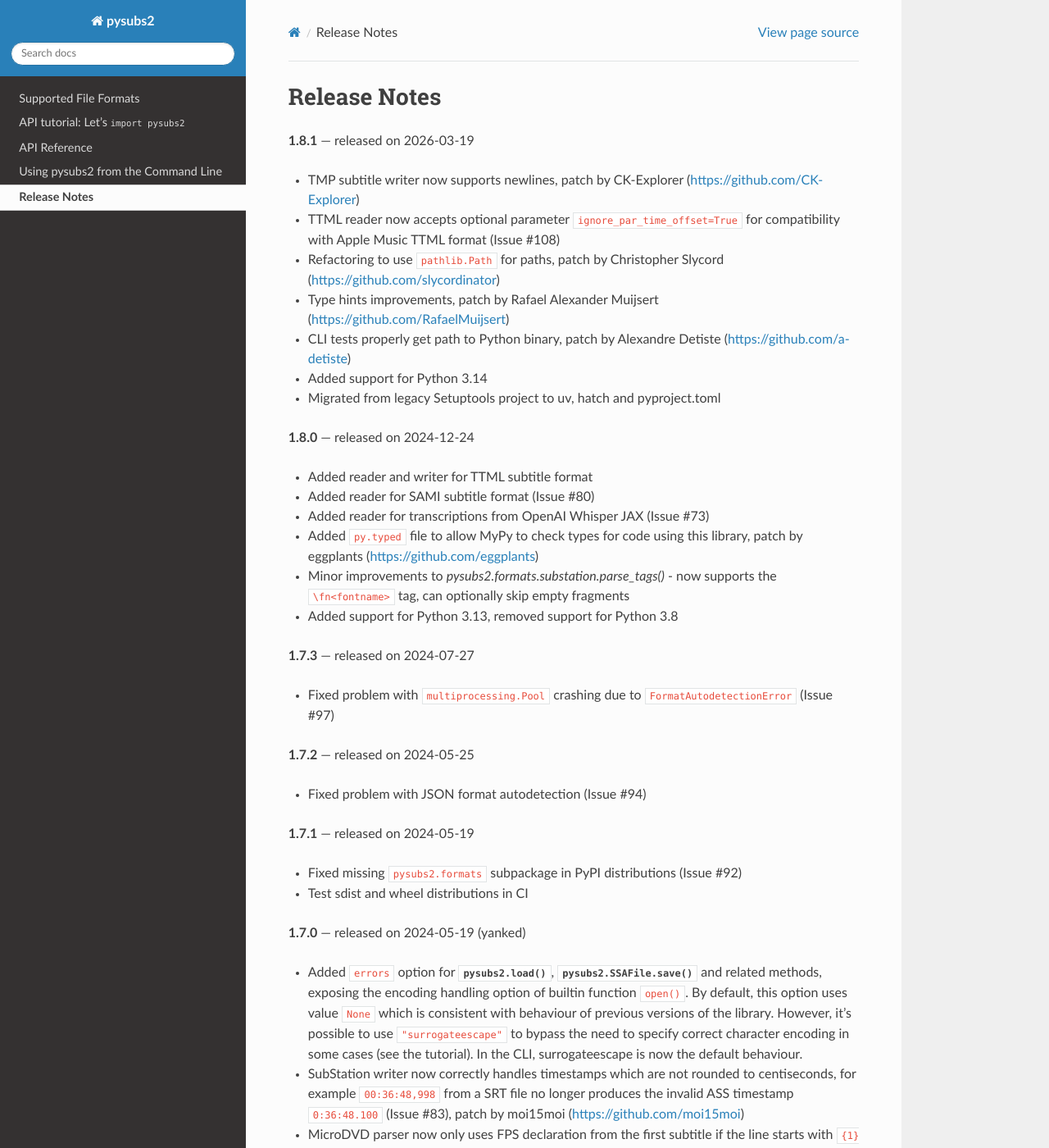
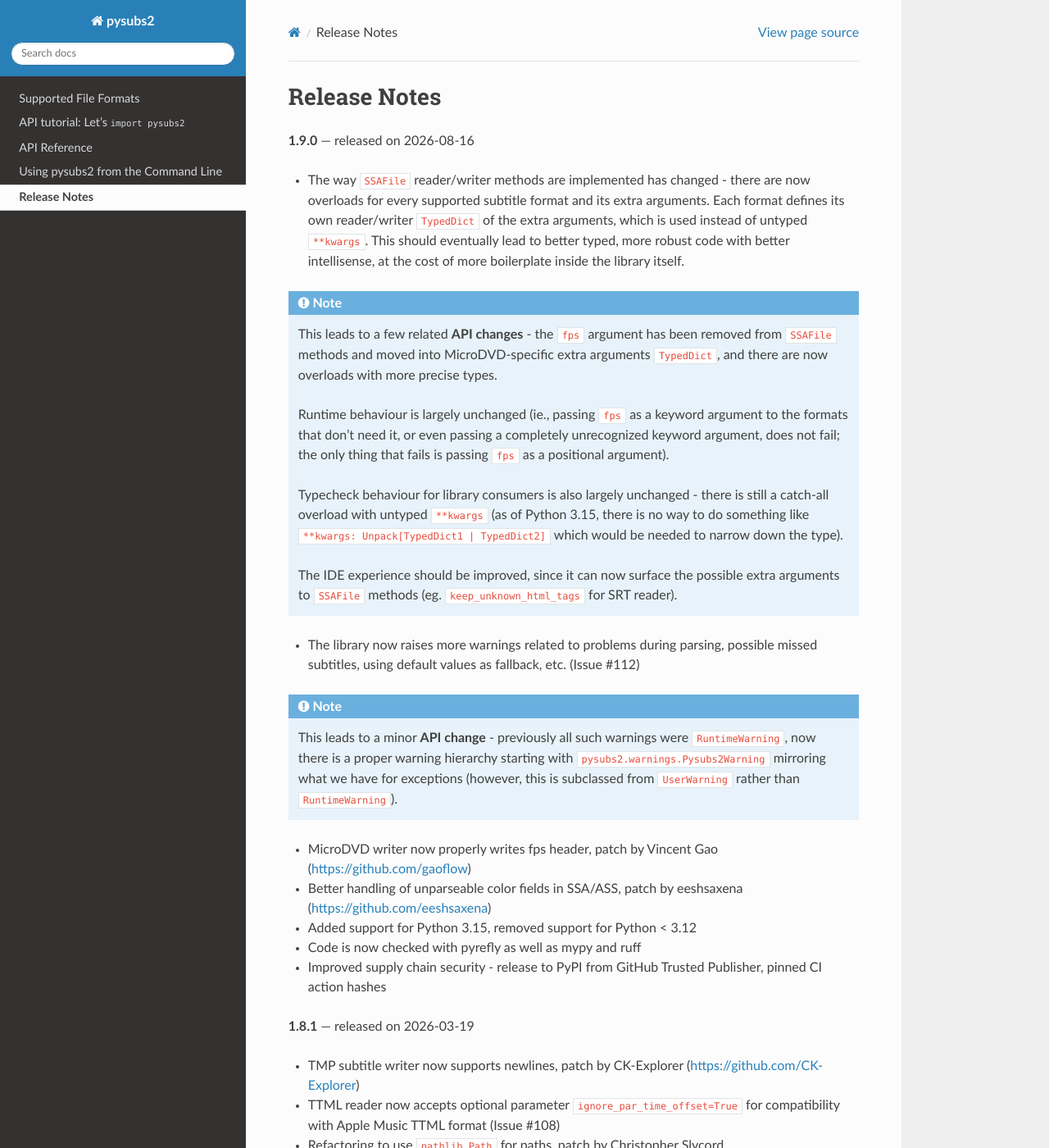
Before and after one commit to tkarabela/pysubs2, a Sphinx documentation site: the page built from docs/release-notes.rst, in a window 1280 px wide and 1400 px high. Shown: the whole window at 82% size. Built offline with Sphinx 7.4.7 and the Read the Docs theme 3.1.0, drawn with Linux system fonts in a browser that asks for light colours; the version number could not be read and is left out.

Commit message:
version: 1.9.0

```diff
--- a/docs/release-notes.rst
+++ b/docs/release-notes.rst
@@ -1,5 +1,44 @@
 Release Notes
 =============
+
+**1.9.0** --- released on 2026-08-16
+
+- The way ``SSAFile`` reader/writer methods are implemented has changed - there are now overloads for every
+  supported subtitle format and its extra arguments. Each format defines its own reader/writer ``TypedDict``
+  of the extra arguments, which is used instead of untyped ``**kwargs``. This should eventually lead to
+  better typed, more robust code with better intellisense, at the cost of more boilerplate inside the library itself.
+
+.. note::
+
+    This leads to a few related **API changes** - the ``fps`` argument has been removed from ``SSAFile``
+    methods and moved into MicroDVD-specific extra arguments ``TypedDict``, and there are now overloads
+    with more precise types.
+
+    Runtime behaviour is largely unchanged (ie., passing ``fps`` as a keyword argument to the formats
+    that don't need it, or even passing a completely unrecognized keyword argument, does not fail;
+    the only thing that fails is passing ``fps`` as a positional argument).
+
+    Typecheck behaviour for library consumers is also largely unchanged - there is still a catch-all
+    overload with untyped ``**kwargs`` (as of Python 3.15, there is no way to do something like
+    ``**kwargs: Unpack[TypedDict1 | TypedDict2]`` which would be needed to narrow down the type).
+
+    The IDE experience should be improved, since it can now surface the possible extra arguments
+    to ``SSAFile`` methods (eg. ``keep_unknown_html_tags`` for SRT reader).
+
+- The library now raises more warnings related to problems during parsing, possible missed subtitles, using default values as fallback, etc. (Issue #112)
+
+.. note::
+
+    This leads to a minor **API change** - previously all such warnings were ``RuntimeWarning``,
+    now there is a proper warning hierarchy starting with ``pysubs2.warnings.Pysubs2Warning``
+    mirroring what we have for exceptions (however, this is subclassed from ``UserWarning``
+    rather than ``RuntimeWarning``).
+
+- MicroDVD writer now properly writes fps header, patch by Vincent Gao (https://github.com/gaoflow)
+- Better handling of unparseable color fields in SSA/ASS, patch by eeshsaxena (https://github.com/eeshsaxena)
+- Added support for Python 3.15, removed support for Python < 3.12
+- Code is now checked with pyrefly as well as mypy and ruff
+- Improved supply chain security - release to PyPI from GitHub Trusted Publisher, pinned CI action hashes
 
 **1.8.1** --- released on 2026-03-19
 
--- a/pyproject.toml
+++ b/pyproject.toml
@@ -18,6 +18,7 @@
     "Programming Language :: Python :: 3.12",
     "Programming Language :: Python :: 3.13",
     "Programming Language :: Python :: 3.14",
+    "Programming Language :: Python :: 3.15",
     "Development Status :: 5 - Production/Stable",
     "Topic :: Software Development :: Libraries :: Python Modules",
     "Topic :: Text Processing :: Markup",
```
Also changed, not shown: README.md (+41 -14 lines), docs/index.rst (+15 -5 lines), 2 other files.
